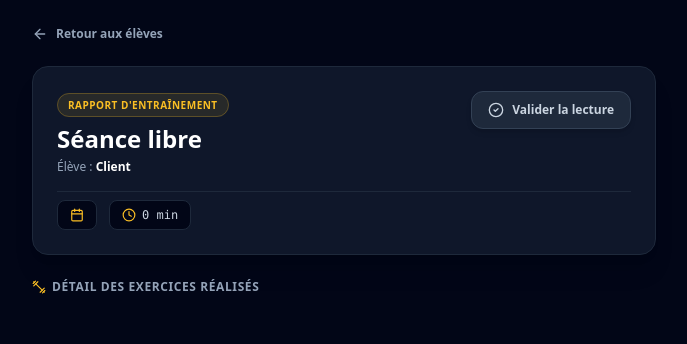
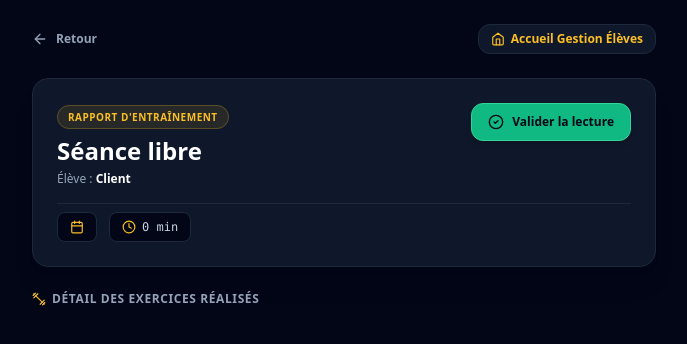
Before and after one commit to Juez34/coaching-vip, a Next.js app: page /coach/history/1 in a window 1280 px wide. Shown: the top 344 px of the page, without its empty margins (296-983 px from the left). Built offline with nearby package versions, Linux system fonts and the light colour scheme; no server answers; the database is empty.

Commit message:
Update page.js

```diff
--- a/app/coach/history/[logId]/page.js
+++ b/app/coach/history/[logId]/page.js
@@ -1,7 +1,7 @@
 "use client";
 import React, { useState, useEffect } from "react";
 import { supabase } from "../../../../lib/supabase";
-import { ArrowLeft, Loader2, Dumbbell, MessageSquare, Calendar, Clock, Check, X, CheckCircle2 } from "lucide-react";
+import { ArrowLeft, Loader2, Dumbbell, MessageSquare, Calendar, Clock, Check, X, CheckCircle2, Home } from "lucide-react";
 import Link from "next/link";
 import { useParams, useRouter } from "next/navigation";
 
@@ -27,7 +27,6 @@ export default function CoachWorkoutDetailView() {
     try {
       setLoading(true);
 
-      // 1. Récupérer le log d'entraînement spécifique
       const { data: logData, error: logErr } = await supabase
         .from("workout_logs")
         .select("*")
@@ -37,7 +36,6 @@ export default function CoachWorkoutDetailView() {
       if (logErr) throw logErr;
       setLog(logData);
 
-      // 2. Récupérer le programme associé
       if (logData?.program_id) {
         const { data: progData } = await supabase
           .from("programs")
@@ -46,7 +44,6 @@ export default function CoachWorkoutDetailView() {
           .maybeSingle();
         setProgram(progData);
 
-        // 3. Récupérer la liste des exercices du programme
         const { data: exData } = await supabase
           .from("exercises")
           .select("id, name, sets, order_index")
@@ -55,7 +52,6 @@ export default function CoachWorkoutDetailView() {
         setExercisesList(exData || []);
       }
 
-      // 4. Récupérer le profil de l'élève
       if (logData?.user_id) {
         const { data: profileData } = await supabase
           .from("profiles")
@@ -71,11 +67,11 @@ export default function CoachWorkoutDetailView() {
     }
   };
 
-  // Fonction pour valider la lecture par le coach
   const handleToggleReview = async () => {
     try {
       setUpdating(true);
-      const newStatus = !log.coach_reviewed;
+      // On force la validation à true lorsqu'on clique sur valider
+      const newStatus = true;
 
       const { error } = await supabase
         .from("workout_logs")
@@ -84,11 +80,14 @@ export default function CoachWorkoutDetailView() {
 
       if (error) throw error;
 
-      setLog({ ...log, coach_reviewed: newStatus });
-      alert(newStatus ? "Séance marquée comme lue ! ✅" : "Séance marquée comme non lue.");
+      // Redirection immédiate vers la page de l'élève concerné
+      if (log?.user_id) {
+        router.push(`/coach/students/${log.user_id}`);
+      } else {
+        router.back();
+      }
     } catch (err) {
       alert("Erreur lors de la mise à jour : " + err.message);
-    } finally {
       setUpdating(false);
     }
   };
@@ -103,16 +102,24 @@ export default function CoachWorkoutDetailView() {
 
   return (
     <div className="min-h-screen bg-slate-950 text-slate-100 font-sans p-4 sm:p-6 max-w-2xl mx-auto pb-24">
-      {/* Bouton de retour vers l'espace coach */}
-      <button
-        onClick={() => router.back()}
-        className="inline-flex items-center gap-2 text-xs font-bold text-slate-400 hover:text-amber-400 mb-6 cursor-pointer"
-      >
-        <ArrowLeft className="w-4 h-4" />
-        <span>Retour aux élèves</span>
-      </button>
+      <div className="flex justify-between items-center mb-6">
+        <button
+          onClick={() => router.back()}
+          className="inline-flex items-center gap-2 text-xs font-bold text-slate-400 hover:text-amber-400 cursor-pointer"
+        >
+          <ArrowLeft className="w-4 h-4" />
+          <span>Retour</span>
+        </button>
 
-      {/* En-tête de la séance de l'élève */}
+        <Link
+          href="/coach"
+          className="inline-flex items-center gap-1.5 text-xs font-bold bg-slate-900 hover:bg-slate-800 text-amber-400 px-3 py-1.5 rounded-xl border border-slate-800 transition-colors"
+        >
+          <Home className="w-3.5 h-3.5" />
+          <span>Accueil Gestion Élèves</span>
+        </Link>
+      </div>
+
       <div className="bg-slate-900 border border-slate-800 rounded-2xl p-6 shadow-xl mb-6 space-y-4">
         <div className="flex justify-between items-start">
           <div>
@@ -125,18 +132,17 @@ export default function CoachWorkoutDetailView() {
             </p>
           </div>
 
-          {/* Bouton de validation de lecture pour le coach */}
           <button
             onClick={handleToggleReview}
             disabled={updating}
             className={`px-4 py-2.5 rounded-xl font-bold text-xs flex items-center gap-2 transition-all shadow-md ${
               log?.coach_reviewed
                 ? "bg-emerald-500/20 text-emerald-400 border border-emerald-500/40 hover:bg-emerald-500/30"
-                : "bg-slate-800 text-slate-300 border border-slate-700 hover:bg-slate-700"
+                : "bg-emerald-500 hover:bg-emerald-400 text-slate-950 border border-emerald-400"
             }`}
           >
-            <CheckCircle2 className="w-4 h-4" />
-            <span>{log?.coach_reviewed ? "Séance validée (Lue)" : "Valider la lecture"}</span>
+            {updating ? <Loader2 className="w-4 h-4 animate-spin" /> : <CheckCircle2 className="w-4 h-4" />}
+            <span>{log?.coach_reviewed ? "Séance déjà lue" : "Valider la lecture"}</span>
           </button>
         </div>
 
@@ -152,7 +158,6 @@ export default function CoachWorkoutDetailView() {
         </div>
       </div>
 
-      {/* Détail des performances de l'élève */}
       <div className="space-y-6">
         <div className="space-y-3">
           <h3 className="text-xs font-bold uppercase tracking-wider text-slate-400 flex items-center gap-1.5">
@@ -224,7 +229,6 @@ export default function CoachWorkoutDetailView() {
           </div>
         </div>
 
-        {/* Commentaire global de la séance */}
         {log?.student_comment && (
           <div className="bg-amber-400/10 p-4 rounded-2xl border border-amber-400/25 space-y-1.5 shadow-lg">
             <span className="font-bold text-amber-400 uppercase text-xs flex items-center gap-1.5">
```
